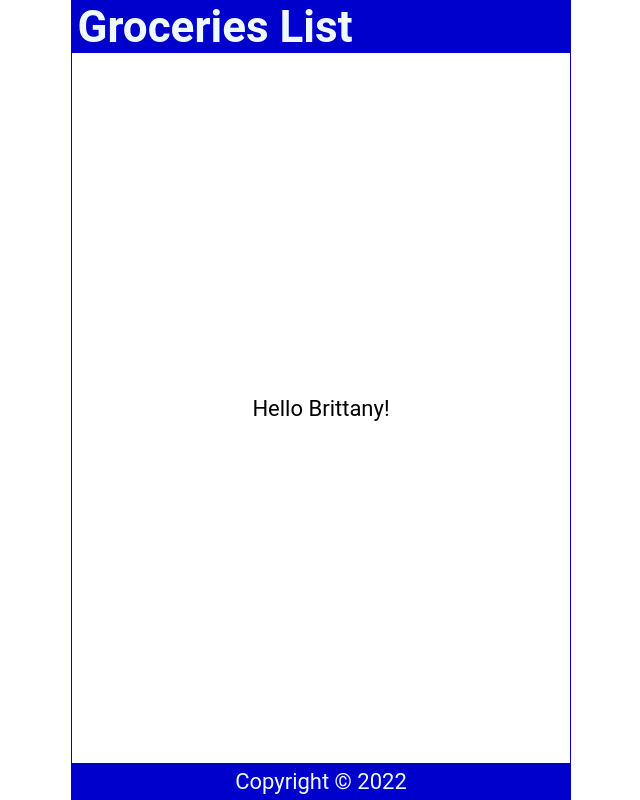
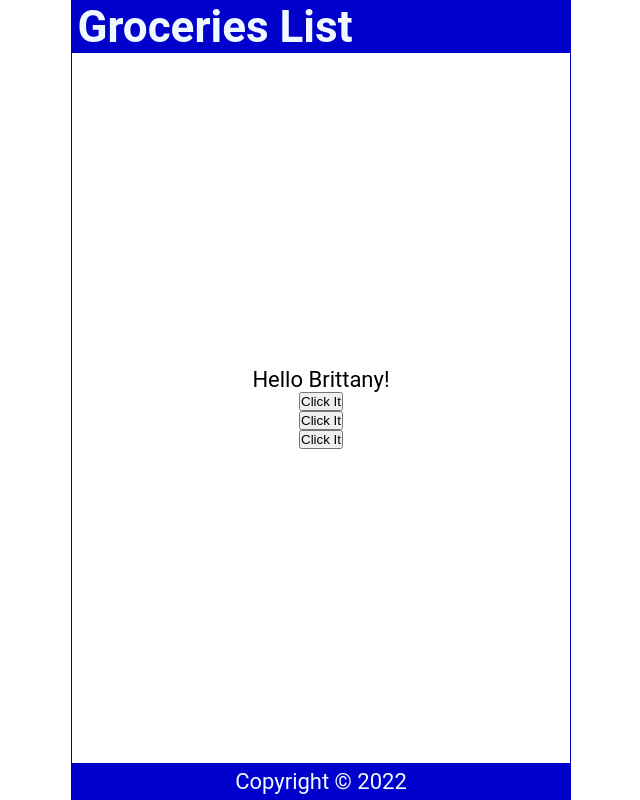
Before and after one commit to adinduokoro/React-Tutorial, a React (Create React App) app: page / in a window 1280 px wide. Shown: the whole page, without its empty margins (319-959 px from the left). Built offline with nearby package versions, Linux system fonts and the light colour scheme.

Commit message:
Click Event

```diff
--- a/src/Content.js
+++ b/src/Content.js
@@ -6,11 +6,26 @@
 
   }
 
+  const handleClick = () => {
+    console.log("You clicked it")
+  }
+
+  const handleClick2 = (name) => {
+    console.log(`${name} was clicked`)
+  }
+
+  const handleClick3 = (e) => {
+    console.log(e.target.innerText)
+  }
+
   return (
     <main>
-      <p>
+      <p onDoubleClick={handleClick}>
         Hello {handleNameChange()}!
       </p>
+      <button onClick={handleClick}>Click It</button>
+      <button onClick={() => handleClick2("Adi")}>Click It</button>
+      <button onClick={(e) => handleClick3(e)}>Click It</button>
     </main>
   )
 }
```
